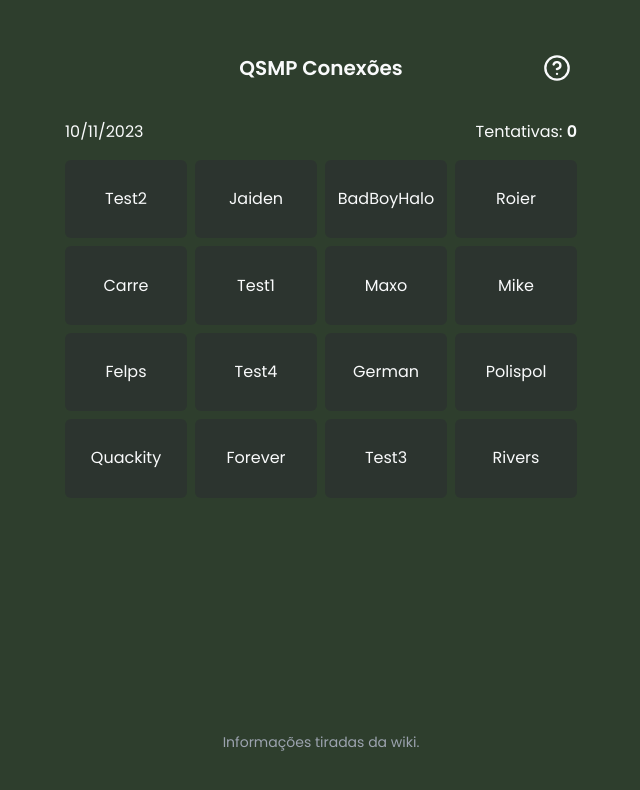
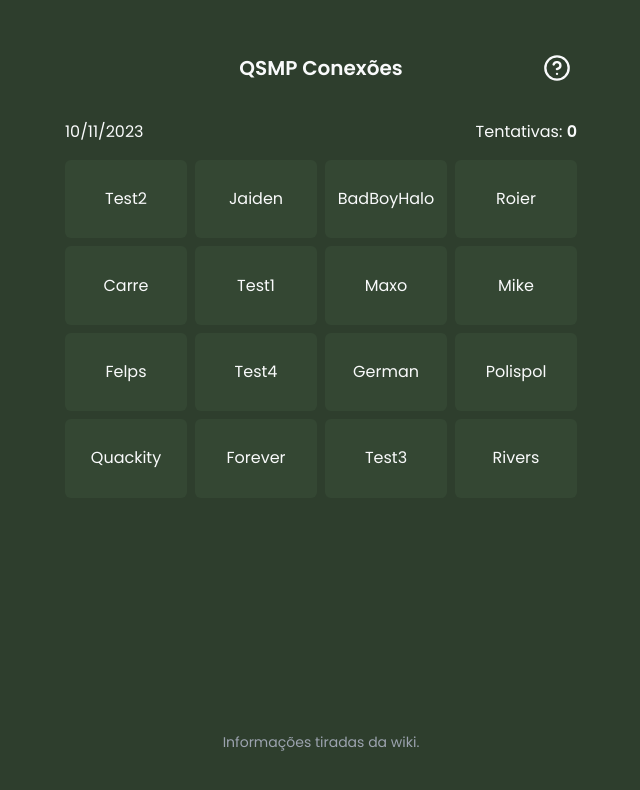
Before and after one commit to AshLightvale/qsmpconexoes, a Next.js app: page / in a window 1280 px wide. Shown: the top 790 px of the page, without its empty margins (319-959 px from the left). Built offline with nearby package versions, Linux system fonts and the light colour scheme.

Commit message:
Update tailwind.config.ts

```diff
--- a/tailwind.config.ts
+++ b/tailwind.config.ts
@@ -35,7 +35,7 @@ module.exports = {
 					foreground: "hsl(var(--destructive-foreground))",
 				},
 				muted: {
-					DEFAULT: "hsl(var(--muted))",
+					DEFAULT: "hsl(118, 16%, 31%)",
 					foreground: "hsl(var(--muted-foreground))",
 				},
 				accent: {
@@ -43,7 +43,7 @@ module.exports = {
 					foreground: "hsl(118, 16%, 31%)", // Cartas/Opções: Não-Selecionado
 				},
 				popover: {
-					DEFAULT: "hsl(118, 16%, 31%)",
+					DEFAULT: "hsl(var(--popover))",
 					foreground: "hsl(var(--popover-foreground))",
 				},
 				card: {
```
